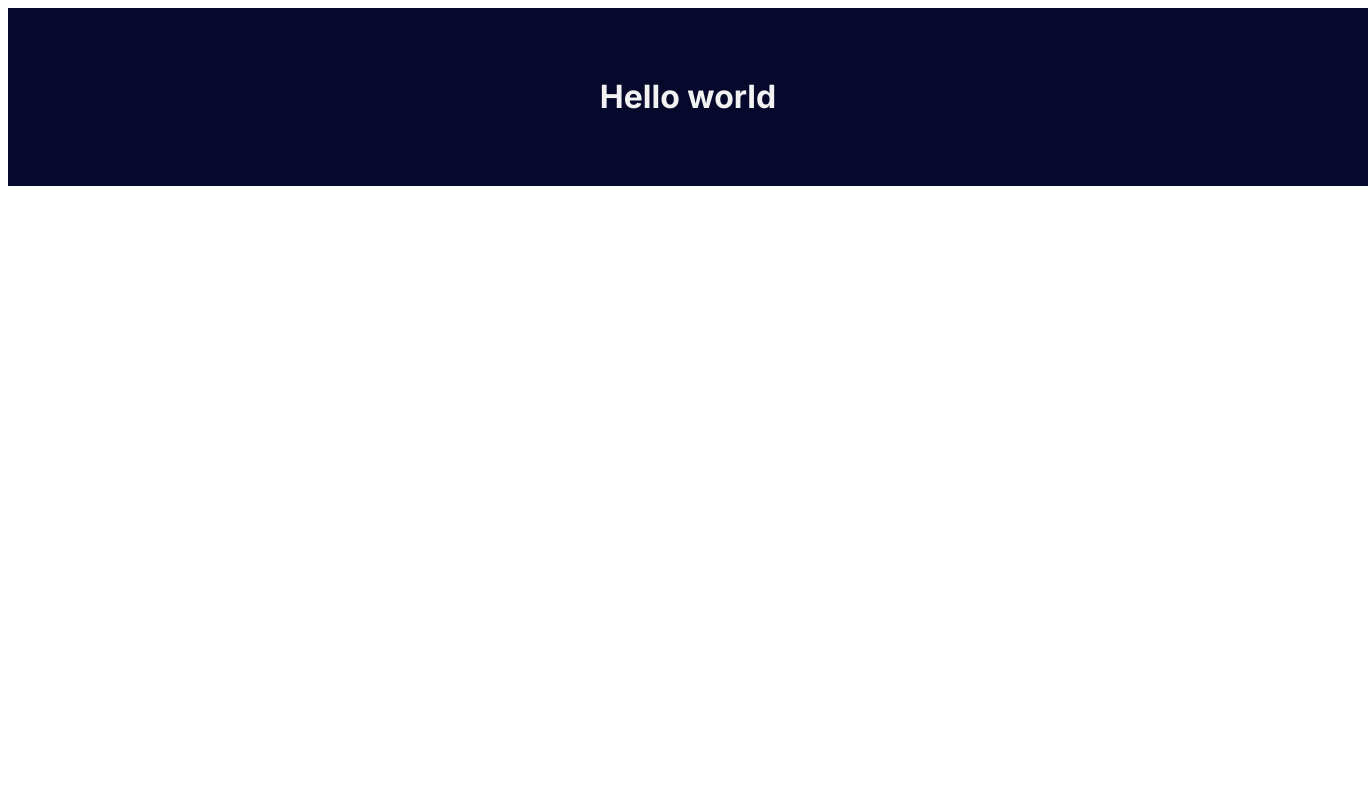
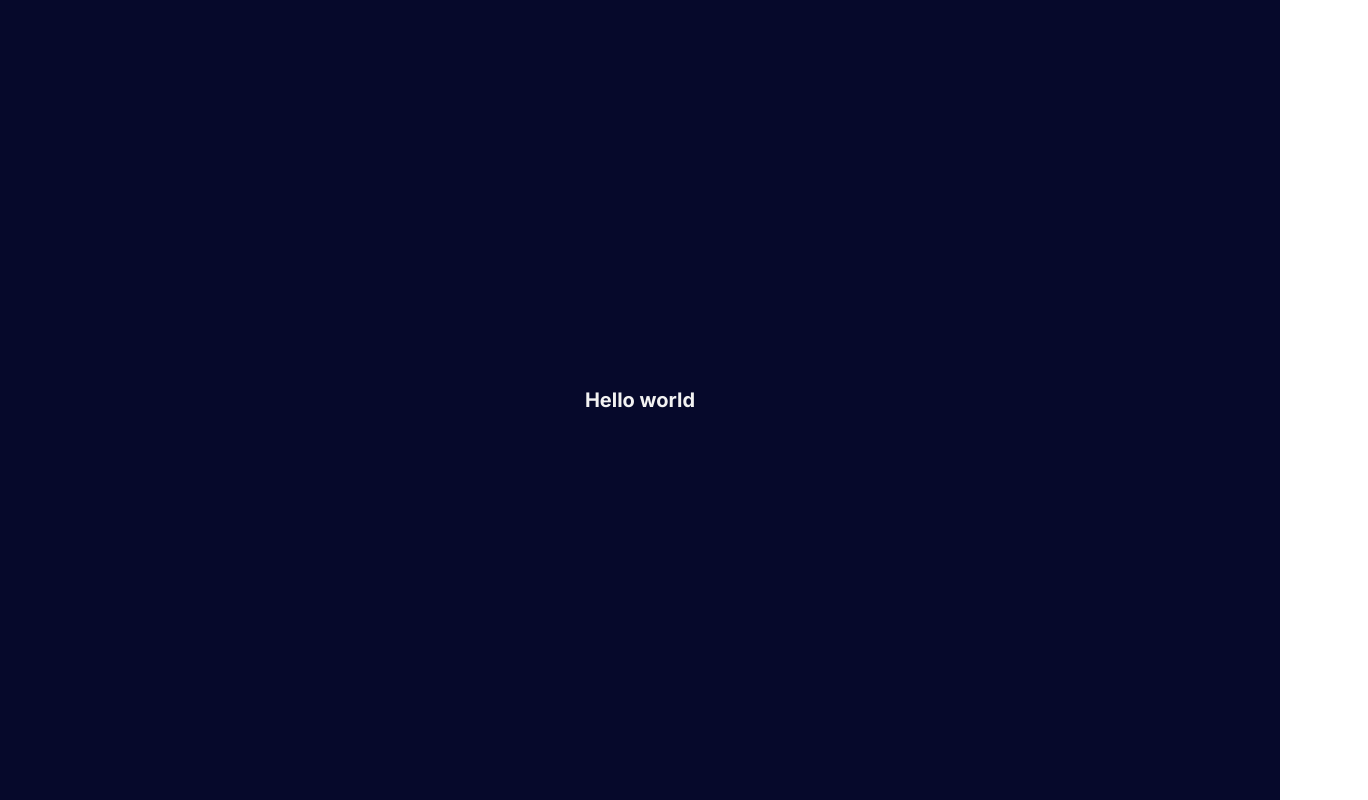
Before and after one commit to Marllon-Freitas/nextjs-boilerplate-apps-router, a Next.js app: page / in a window 1280 px wide. Shown: the whole page, 1368 px wide, since content can reach past the window. Built offline with nearby package versions, Linux system fonts and the light colour scheme.

Commit message:
feat: add global style

```diff
--- a/src/app/layout.tsx
+++ b/src/app/layout.tsx
@@ -2,6 +2,7 @@ import type { Metadata } from 'next'
 import { Inter } from 'next/font/google'
 
 import StyledComponentsRegistry from '@/lib/registry'
+import { Providers } from './providers'
 
 const inter = Inter({ subsets: ['latin'] })
 
@@ -18,7 +19,9 @@ export default function RootLayout({
   return (
     <html lang="en">
       <body className={inter.className}>
-        <StyledComponentsRegistry>{children}</StyledComponentsRegistry>
+        <StyledComponentsRegistry>
+          <Providers>{children}</Providers>
+        </StyledComponentsRegistry>
       </body>
     </html>
   )
--- /dev/null
+++ b/src/app/providers.tsx
@@ -0,0 +1,12 @@
+import { PropsWithChildren } from 'react'
+
+import GlobalStyles from '@/styles/global'
+
+export function Providers({ children }: PropsWithChildren) {
+  return (
+    <>
+      <GlobalStyles />
+      {children}
+    </>
+  )
+}
--- /dev/null
+++ b/src/styles/global.ts
@@ -0,0 +1,24 @@
+'use client'
+
+import { createGlobalStyle } from 'styled-components'
+
+const GlobalStyles = createGlobalStyle`
+  * {
+    margin: 0;
+    padding: 0;
+    box-sizing: border-box;
+  }
+
+  html {
+    font-size: 62.5%; // 1rem = 10px -> 10px/16px = 62.5%(1.5rem = 15px)
+  }
+
+  html, body, #__next {
+    height: 100%;
+  }
+
+  body {
+    font-family: system-ui, -apple-system, BlinkMacSystemFont, 'Segoe UI', Roboto, Oxygen, Ubuntu, Cantarell, 'Open Sans', 'Helvetica Neue', sans-serif
+  }
+`
+export default GlobalStyles
```
